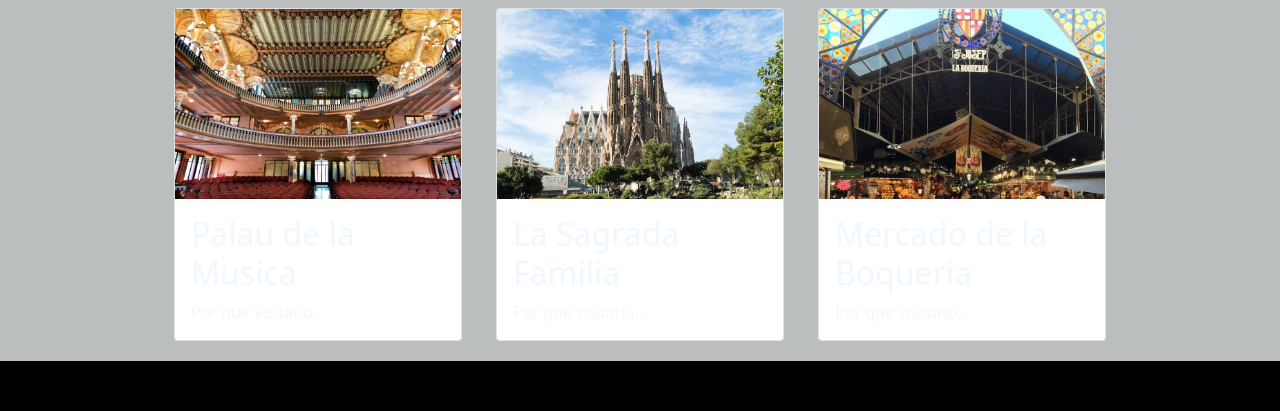
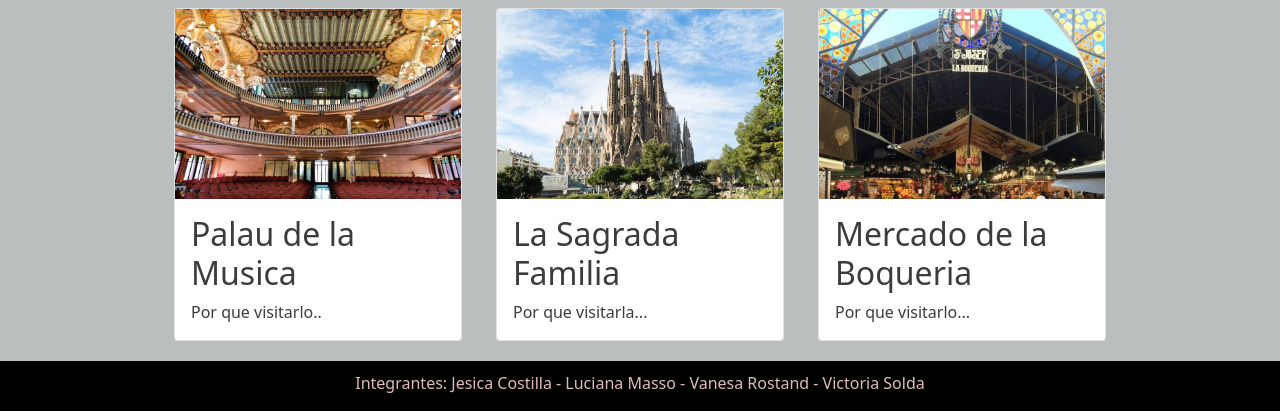
Before and after one commit to vanerostand/barcelona, a plain HTML site: page lugares.html in a window 1280 px wide. Shown: the part 740-1151 px from the top of the page. Drawn offline with nearby package versions, Linux system fonts and the light colour scheme.

Commit message:
cambio color de letra y agrego integrantes en cada footer

```diff
--- a/lugares.html
+++ b/lugares.html
@@ -164,7 +164,9 @@
         </div>
       </div>
     </div>
-    <footer></footer>
+    <footer>
+      <p>Integrantes: Jesica Costilla - Luciana Masso - Vanesa Rostand - Victoria Solda</p>
+    </footer>
     <script
       src="https://cdn.jsdelivr.net/npm/bootstrap@5.0.0-beta3/dist/js/bootstrap.bundle.min.js"
       integrity="sha384-JEW9xMcG8R+pH31jmWH6WWP0WintQrMb4s7ZOdauHnUtxwoG2vI5DkLtS3qm9Ekf"
--- a/style.css
+++ b/style.css
@@ -1,7 +1,7 @@
 /*PROYECTO GRUPAL - BARCELONA*/
 body {
     background-color: rgb(186, 190, 190);
-    color: aliceblue;
+    color: rgb(61, 60, 60);
 }
 #letra{
     color: rgb(4, 8, 5);
@@ -29,6 +29,7 @@ footer{
     width: 100vw;
     height: 50px;
     text-align: center;
+    color: rgb(224, 188, 188);
 }
 
 /*seccion barrio*/
```
Also changed, not shown: barrios.html (+1 -1 lines), contacto.html (+1 -1 lines).
